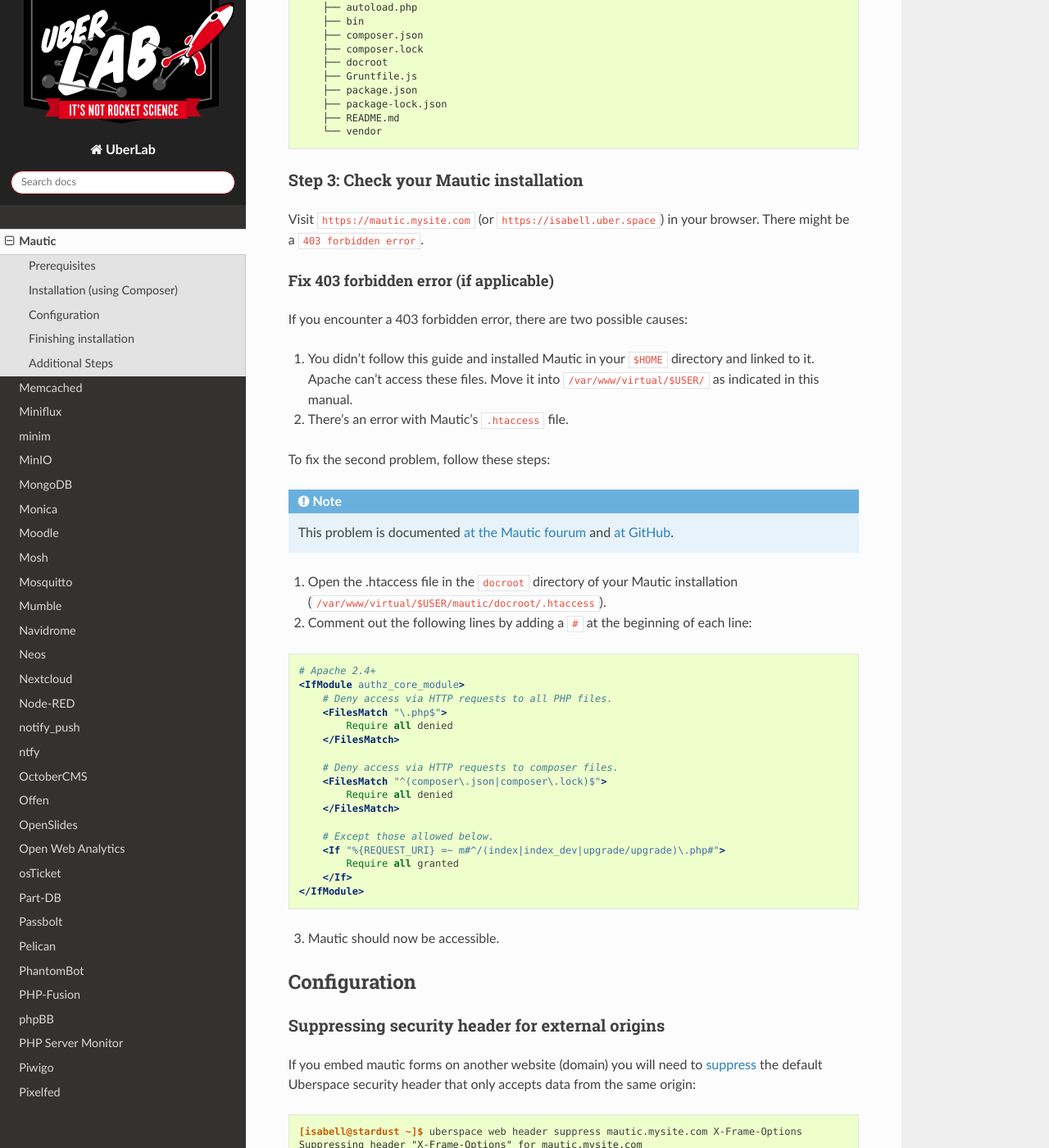
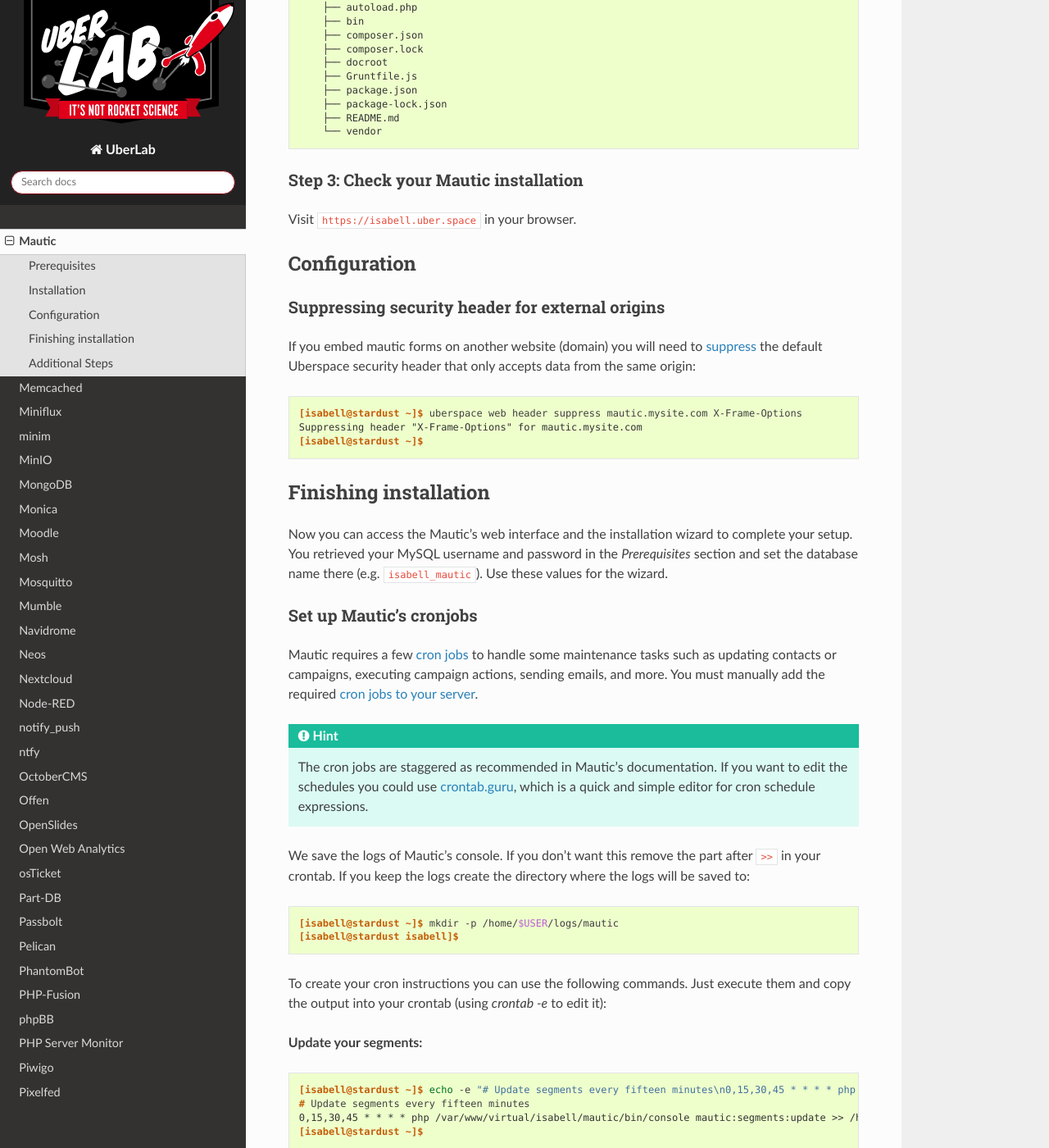
Before and after one commit to Uberspace/lab, a Sphinx documentation site: the page built from source/guide_mautic.rst, in a window 1280 px wide and 1400 px high, scrolled down 3124 px. Shown: the whole window at 82% size. Built offline with Sphinx 7.4.7 and the Read the Docs theme 2.0.0, drawn with Linux system fonts in a browser that asks for light colours; some of the changed text lies outside the part shown.

Commit message:
[mautic] remove 403 error handling in installation process

```diff
--- a/source/guide_mautic.rst
+++ b/source/guide_mautic.rst
@@ -55,8 +55,8 @@
   [isabell@stardust ~]$
 
 
-Installation (using Composer)
-=============================
+Installation
+============
 
 Change to Apache's :manual:`DocumentRoot <web-documentroot>` directory:
 
@@ -124,45 +124,7 @@
 Step 3: Check your Mautic installation
 --------------------------------------
 
-Visit ``https://mautic.mysite.com`` (or ``https://isabell.uber.space``) in your browser.
-There might be a ``403 forbidden error``.
-
-Fix 403 forbidden error (if applicable)
-~~~~~~~~~~~~~~~~~~~~~~~~~~~~~~~~~~~~~~~
-
-If you encounter a 403 forbidden error, there are two possible causes:
-
-1. You didn't follow this guide and installed Mautic in your ``$HOME`` directory and linked to it. Apache can't access these files. Move it into ``/var/www/virtual/$USER/`` as indicated in this manual.
-2. There's an error with Mautic's ``.htaccess`` file.
-
-To fix the second problem, follow these steps:
-
-.. note:: This problem is documented `at the Mautic fourum <https://forum.mautic.org/t/mautic-upgrade-to-4-3-1-produces-403-http-error-unless-htaccess-security-lines-are-removed/24255>`_ and `at GitHub <https://github.com/mautic/mautic/issues/10913>`_.
-
-1. Open the .htaccess file in the ``docroot`` directory of your Mautic installation (``/var/www/virtual/$USER/mautic/docroot/.htaccess``).
-2. Comment out the following lines by adding a ``#`` at the beginning of each line:
-
-.. code-block:: apache
-
-     # Apache 2.4+
-     <IfModule authz_core_module>
-         # Deny access via HTTP requests to all PHP files.
-         <FilesMatch "\.php$">
-             Require all denied
-         </FilesMatch>
-
-         # Deny access via HTTP requests to composer files.
-         <FilesMatch "^(composer\.json|composer\.lock)$">
-             Require all denied
-         </FilesMatch>
-
-         # Except those allowed below.
-         <If "%{REQUEST_URI} =~ m#^/(index|index_dev|upgrade/upgrade)\.php#">
-             Require all granted
-         </If>
-     </IfModule>
-
-3. Mautic should now be accessible.
+Visit ``https://isabell.uber.space`` in your browser.
 
 Configuration
 =============
```
